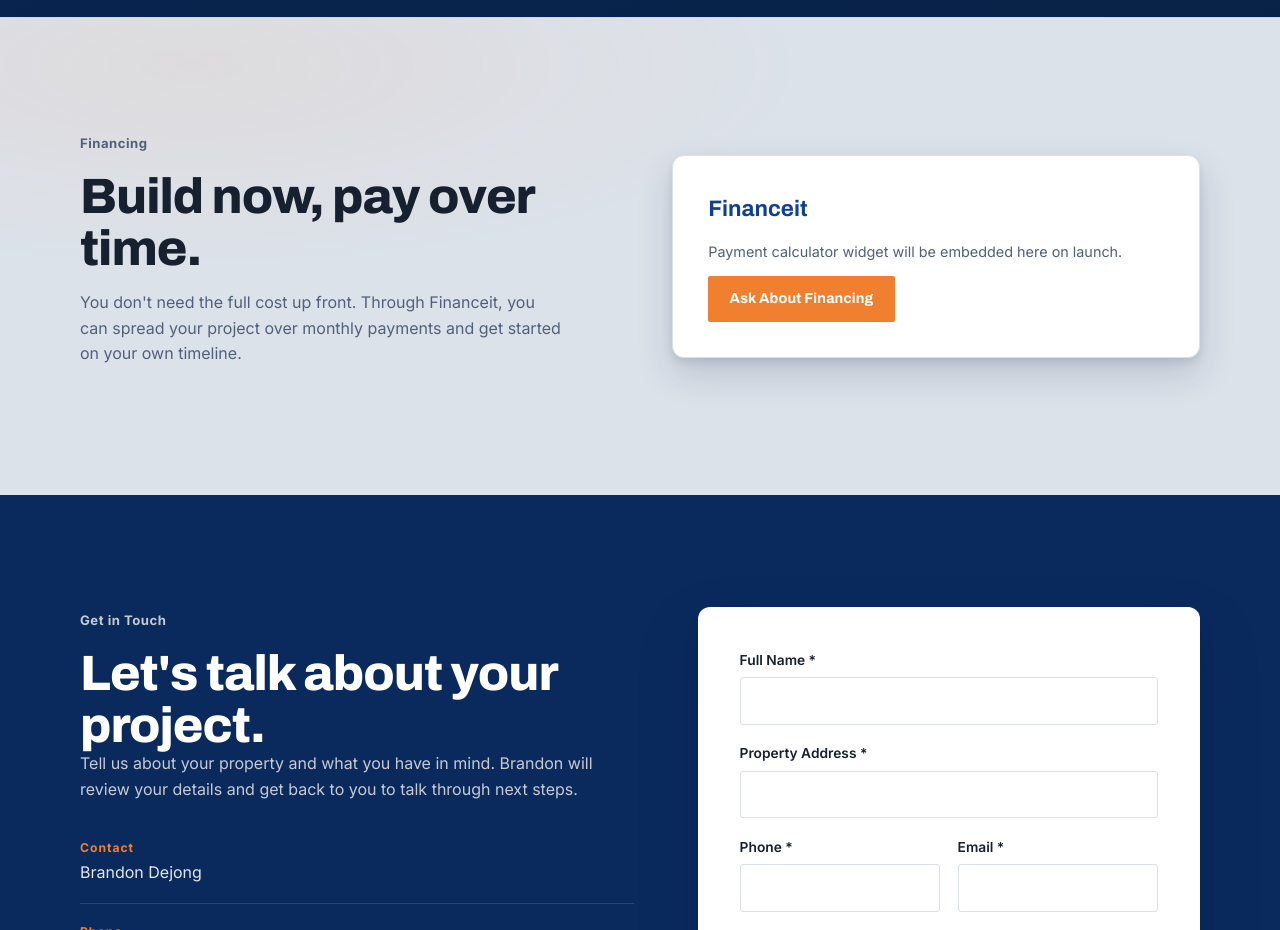
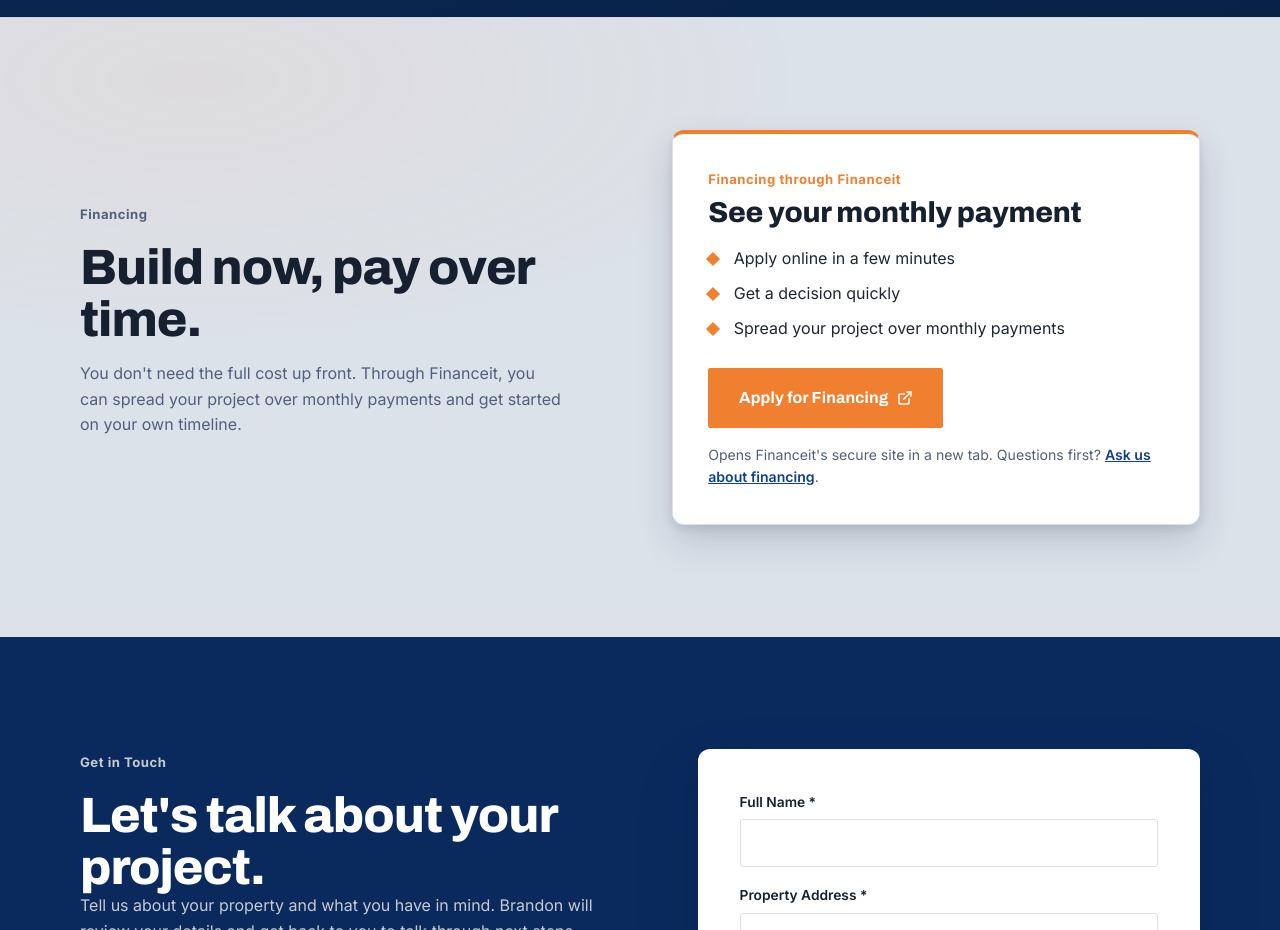
Before and after one commit to mayaritchie95/hom-construction, a plain HTML site: page index.html in a window 1280 px wide. Shown: the part 8840-9770 px from the top of the page. Drawn offline with Linux system fonts and the light colour scheme.

Commit message:
Add files via upload

```diff
--- a/css/style.css
+++ b/css/style.css
@@ -522,9 +522,6 @@ a{color:inherit;text-decoration:none}
 .finance-inner{display:grid;grid-template-columns:1fr 1fr;gap:clamp(2rem,5vw,4rem);align-items:center}
 .finance-text h2{margin-bottom:1rem}
 .finance-text p{color:var(--muted);max-width:48ch}
-.financeit-placeholder{display:flex;flex-direction:column;gap:.8rem;align-items:flex-start;padding:2.2rem;background:var(--surface);border:1px solid var(--border);border-radius:var(--radius);box-shadow:var(--shadow)}
-.financeit-placeholder strong{font-family:var(--font-display);font-size:1.4rem;color:var(--steel)}
-.financeit-placeholder span{color:var(--muted);font-size:.9rem}
 
 /* ---------- Contact ---------- */
 .section-contact{background:var(--ink);color:#fff}
@@ -737,3 +734,14 @@ html.js-anim .hero-copy > *:nth-child(5){animation-delay:.38s}
 .cta-call{margin:1.2rem 0 0;color:#C7CBD1}
 .cta-call a{color:#fff;font-weight:700;border-bottom:2px solid rgba(240,128,48,.6)}
 .mobile-nav .mobile-cta{color:#fff;justify-content:center;border:0}
+
+/* Financing card (Financeit apply link) */
+.finance-card{padding:2.2rem;background:var(--surface);border:1px solid var(--border);border-top:4px solid var(--orange);border-radius:var(--radius);box-shadow:var(--shadow)}
+.finance-card-tag{font-size:.82rem;font-weight:700;letter-spacing:.04em;color:var(--orange);margin:0 0 .5rem}
+.finance-card h3{font-size:clamp(1.4rem,2.4vw,1.8rem);margin:0 0 1.1rem}
+.finance-steps{list-style:none;padding:0;margin:0 0 1.6rem}
+.finance-steps li{position:relative;padding-left:1.6rem;margin-bottom:.6rem;color:var(--text,#1F2733)}
+.finance-steps li::before{content:"";position:absolute;left:0;top:.5rem;width:10px;height:10px;background:var(--orange);transform:rotate(45deg)}
+.finance-btn{display:inline-flex;align-items:center;gap:.5rem}
+.finance-note{margin:1rem 0 0;font-size:.88rem;color:var(--muted)}
+.finance-note a{color:var(--steel);font-weight:600;text-decoration:underline}
--- a/index.html
+++ b/index.html
@@ -593,10 +593,16 @@
       <p>You don't need the full cost up front. Through Financeit, you can spread your project over monthly payments and get started on your own timeline.</p>
     </div>
     <div class="finance-widget" data-reveal>
-      <div class="financeit-placeholder">
-        <strong>Financeit</strong>
-        <span>Payment calculator widget will be embedded here on launch.</span>
-        <a href="#contact" class="btn btn-sm">Ask About Financing</a>
+      <div class="finance-card">
+        <p class="finance-card-tag">Financing through Financeit</p>
+        <h3>See your monthly payment</h3>
+        <ul class="finance-steps">
+          <li>Apply online in a few minutes</li>
+          <li>Get a decision quickly</li>
+          <li>Spread your project over monthly payments</li>
+        </ul>
+        <a href="https://www.financeit.ca/s/tH4xuA" target="_blank" rel="noopener" class="btn finance-btn">Apply for Financing <svg viewBox="0 0 24 24" width="16" height="16" fill="none" stroke="currentColor" stroke-width="2.2" stroke-linecap="round" stroke-linejoin="round" aria-hidden="true"><path d="M18 13v6a2 2 0 0 1-2 2H5a2 2 0 0 1-2-2V8a2 2 0 0 1 2-2h6"/><path d="M15 3h6v6"/><path d="M10 14L21 3"/></svg><span class="sr-only"> (opens Financeit in a new tab)</span></a>
+        <p class="finance-note">Opens Financeit's secure site in a new tab. Questions first? <a href="#contact">Ask us about financing</a>.</p>
       </div>
     </div>
   </div>
```
Also changed, not shown: 1 other file.
